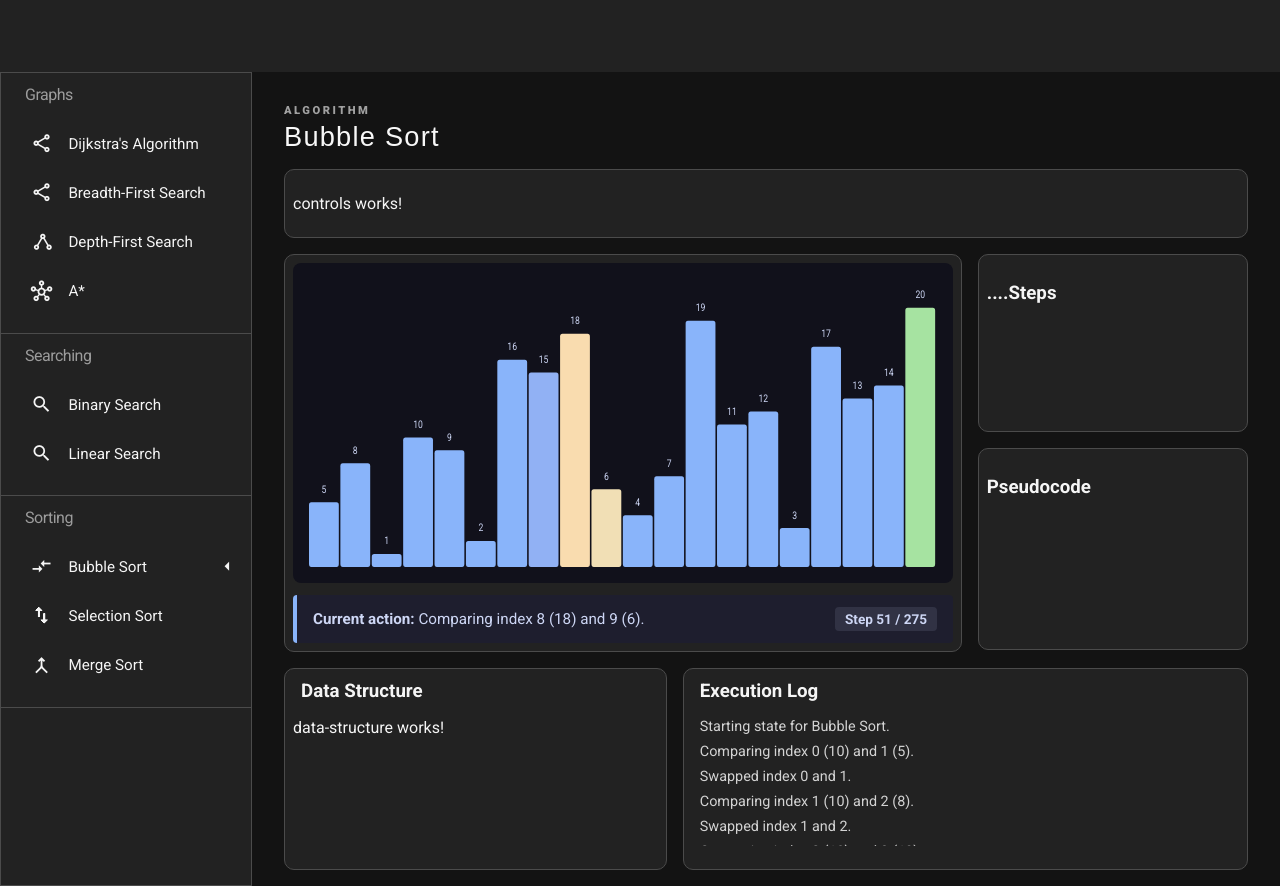
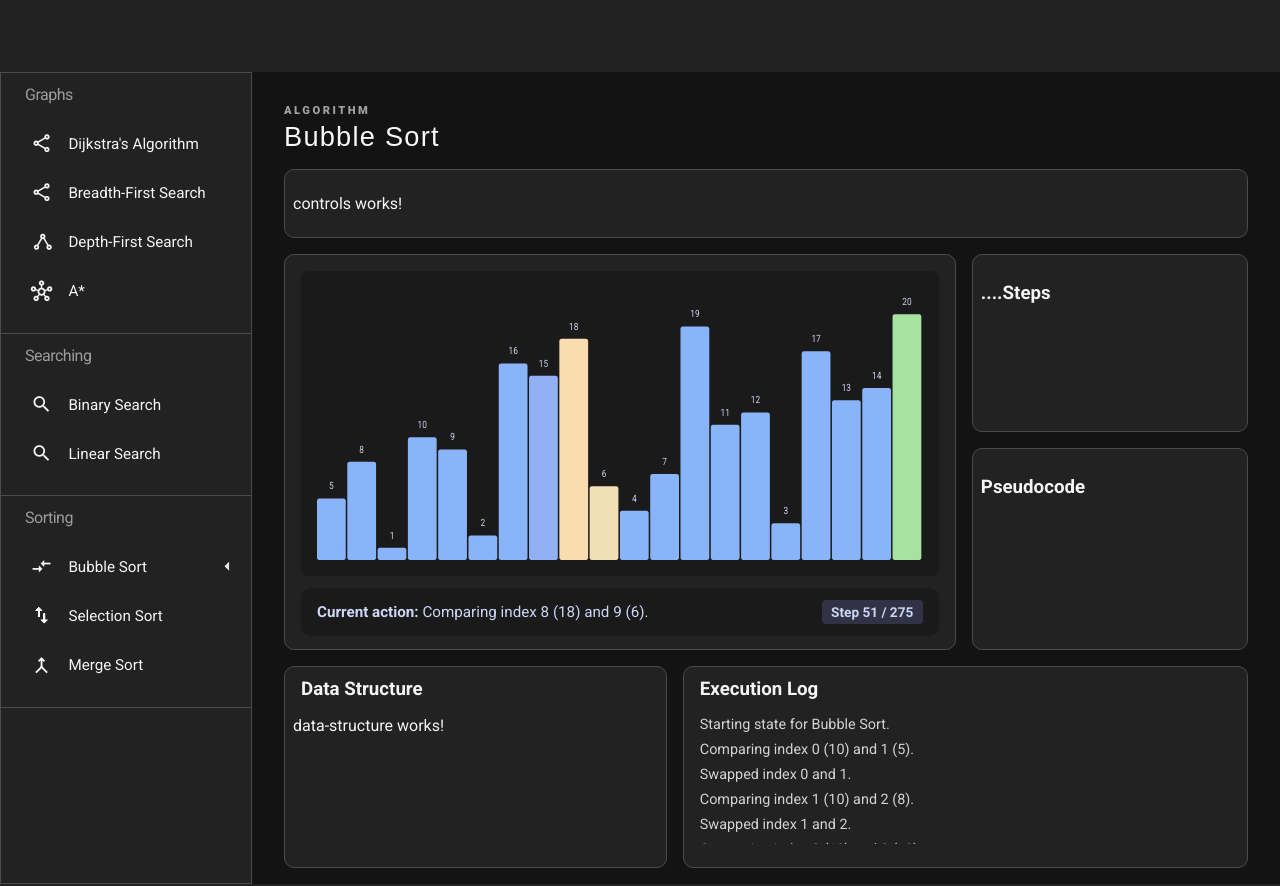
Before and after one commit to flavia3107/algorithm-visualizer, an Angular app: page / in a window 1280 px wide. Built offline with nearby package versions, Linux system fonts and the light colour scheme.

Commit message:
Clean Up - P10

```diff
--- a/src/app/components/visualizer/visualizer.html
+++ b/src/app/components/visualizer/visualizer.html
@@ -9,18 +9,18 @@
 		<ng-container *ngTemplateOutlet="array1dTemplate" />
 		}
 		@case ('graphs') {
-		<div class="canvas-container">
+		<div class="canvas-container flex-row middle">
 			<canvas #gridCanvas width="750" height="300"></canvas>
 		</div>
 		}
 		@default {
-		<div class="empty-state">
+		<div class="empty-state flex-row middle">
 			<p>Select an algorithm to begin visualization.</p>
 		</div>
 		}
 		}
 	</div>
-	<div class="status-bar flex-row space_between">
+	<div class="status-bar flex-row space_between middle">
 		<p class="description">
 			<strong>Current action: </strong>{{ manager.currentStep()?.description || 'Ready' }}
 		</p>
@@ -31,7 +31,7 @@
 </div>
 
 <ng-template #array1dTemplate>
-	<div class="svg-container">
+	<div class="svg-container flex-row middle">
 		@if (manager.currentStep(); as step) {
 		<svg viewBox="0 0 800 300" preserveAspectRatio="none">
 			@for (value of arrayData(); track $index) {
--- a/src/app/components/visualizer/visualizer.scss
+++ b/src/app/components/visualizer/visualizer.scss
@@ -4,15 +4,14 @@
 }
 
 .status-bar {
-	display: flex;
-	align-items: center;
 	gap: 1rem;
 	padding: 0.75rem 1rem;
-	background: #1e1e2e;
-	border-left: 4px solid #89b4fa;
-	border-radius: 4px;
+	background: #1a1a1a;
+	border-radius: 10px;
 	color: #cdd6f4;
+	margin: auto 0.5rem;
 }
+
 .step-badge {
 	background: #313244;
 	padding: 0.25rem 0.6rem;
@@ -21,6 +20,7 @@
 	font-weight: bold;
 	white-space: nowrap;
 }
+
 .description {
 	margin: 0;
 	font-size: 0.95rem;
@@ -33,28 +33,30 @@
 .svg-container,
 .canvas-container,
 .empty-state {
-	height: 320px;
-	background: #11111b;
+	height: 305px;
+	background: #1a1a1a;
 	border-radius: 8px;
 	padding: 1rem;
 	box-sizing: border-box;
-	display: flex;
-	align-items: center;
 	justify-content: center;
+	margin: 0.5rem 0.5rem 0;
 }
 
 svg {
 	width: 100%;
 	height: 100%;
 }
+
 .bar {
 	transition: y 0.1s ease, height 0.1s ease, fill 0.15s ease;
 	rx: 3px;
 }
+
 canvas {
-	border: 1px solid #313244;
+	border: 1px solid #1a1a1a;
 	border-radius: 4px;
 }
+
 .empty-state {
 	color: #a6adc8;
 }
--- a/src/app/components/visualizer/visualizer.ts
+++ b/src/app/components/visualizer/visualizer.ts
@@ -94,7 +94,7 @@ export class Visualizer {
         else if (node.isPath) ctx.fillStyle = '#f9e2af';
         else if (node.isVisited) ctx.fillStyle = '#89b4fa44';
         else if (node.isWall) ctx.fillStyle = '#45475a';
-        else ctx.fillStyle = '#1e1e2e';
+        else ctx.fillStyle = '#1a1a1a';
 
         ctx.fillRect(c * cellW, r * cellH, cellW - 1, cellH - 1);
       }
```
